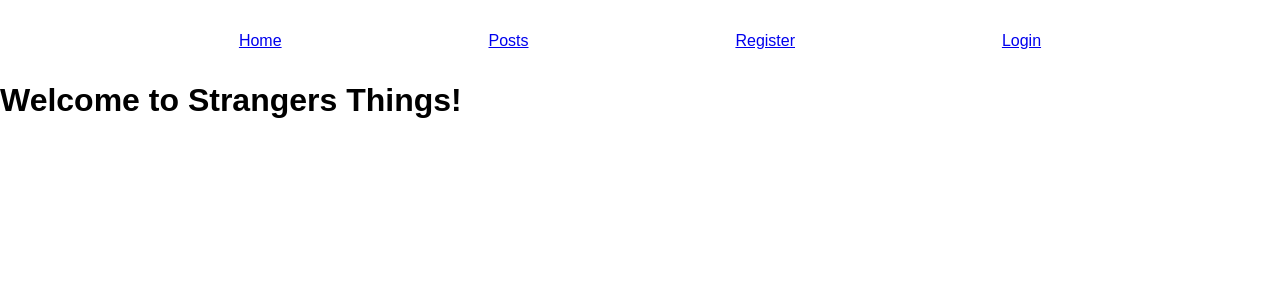
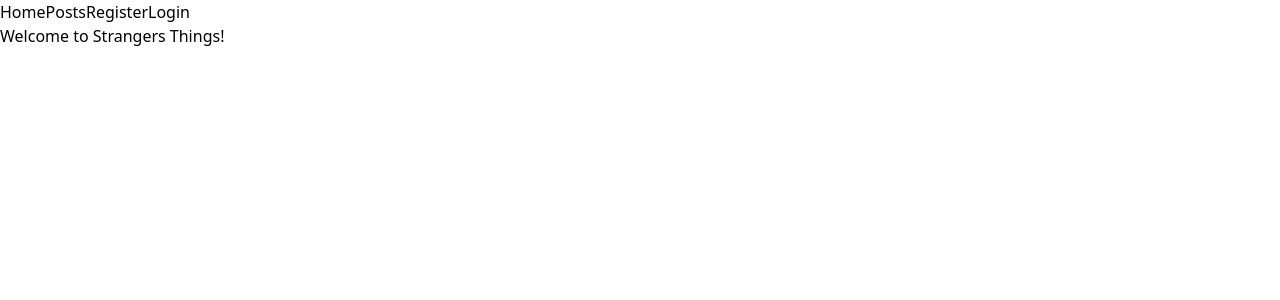
Before and after one commit to mccartneyj2009/Strangers_Things, a React (Create React App) app: page / in a window 1280 px wide. Shown: the top 300 px of the page. Built offline with nearby package versions, Linux system fonts and the light colour scheme; no server answers.

Commit message:
Downloading tailwindcss and the required dependencies. Started playing with styling.

```diff
--- /dev/null
+++ b/postcss.config.js
@@ -0,0 +1,6 @@
+module.exports = {
+  plugins: {
+    tailwindcss: {},
+    autoprefixer: {},
+  },
+}
--- a/public/style.css
+++ b/public/style.css
@@ -1,45 +1,519 @@
-* {
-  font-family: arial,sans-serif;
+/*
+! tailwindcss v3.0.18 | MIT License | https://tailwindcss.com
+*/
+
+/*
+1. Prevent padding and border from affecting element width. (https://github.com/mozdevs/cssremedy/issues/4)
+2. Allow adding a border to an element by just adding a border-width. (https://github.com/tailwindcss/tailwindcss/pull/116)
+*/
+
+*,
+::before,
+::after {
+  box-sizing: border-box;
+  /* 1 */
+  border-width: 0;
+  /* 2 */
+  border-style: solid;
+  /* 2 */
+  border-color: #e5e7eb;
+  /* 2 */
+}
+
+::before,
+::after {
+  --tw-content: '';
+}
+
+/*
+1. Use a consistent sensible line-height in all browsers.
+2. Prevent adjustments of font size after orientation changes in iOS.
+3. Use a more readable tab size.
+4. Use the user's configured `sans` font-family by default.
+*/
+
+html {
+  line-height: 1.5;
+  /* 1 */
+  -webkit-text-size-adjust: 100%;
+  /* 2 */
+  /* 3 */
+  tab-size: 4;
+  /* 3 */
+  font-family: ui-sans-serif, system-ui, -apple-system, BlinkMacSystemFont, "Segoe UI", Roboto, "Helvetica Neue", Arial, "Noto Sans", sans-serif, "Apple Color Emoji", "Segoe UI Emoji", "Segoe UI Symbol", "Noto Color Emoji";
+  /* 4 */
+}
+
+/*
+1. Remove the margin in all browsers.
+2. Inherit line-height from `html` so users can set them as a class directly on the `html` element.
+*/
+
+body {
+  margin: 0;
+  /* 1 */
+  line-height: inherit;
+  /* 2 */
+}
+
+/*
+1. Add the correct height in Firefox.
+2. Correct the inheritance of border color in Firefox. (https://bugzilla.mozilla.org/show_bug.cgi?id=190655)
+3. Ensure horizontal rules are visible by default.
+*/
+
+hr {
+  height: 0;
+  /* 1 */
+  color: inherit;
+  /* 2 */
+  border-top-width: 1px;
+  /* 3 */
+}
+
+/*
+Add the correct text decoration in Chrome, Edge, and Safari.
+*/
+
+abbr:where([title]) {
+  -webkit-text-decoration: underline dotted;
+          text-decoration: underline dotted;
+}
+
+/*
+Remove the default font size and weight for headings.
+*/
+
+h1,
+h2,
+h3,
+h4,
+h5,
+h6 {
+  font-size: inherit;
+  font-weight: inherit;
+}
+
+/*
+Reset links to optimize for opt-in styling instead of opt-out.
+*/
+
+a {
+  color: inherit;
+  text-decoration: inherit;
+}
+
+/*
+Add the correct font weight in Edge and Safari.
+*/
+
+b,
+strong {
+  font-weight: bolder;
+}
+
+/*
+1. Use the user's configured `mono` font family by default.
+2. Correct the odd `em` font sizing in all browsers.
+*/
+
+code,
+kbd,
+samp,
+pre {
+  font-family: ui-monospace, SFMono-Regular, Menlo, Monaco, Consolas, "Liberation Mono", "Courier New", monospace;
+  /* 1 */
+  font-size: 1em;
+  /* 2 */
+}
+
+/*
+Add the correct font size in all browsers.
+*/
+
+small {
+  font-size: 80%;
+}
+
+/*
+Prevent `sub` and `sup` elements from affecting the line height in all browsers.
+*/
+
+sub,
+sup {
+  font-size: 75%;
+  line-height: 0;
+  position: relative;
+  vertical-align: baseline;
+}
+
+sub {
+  bottom: -0.25em;
+}
+
+sup {
+  top: -0.5em;
+}
+
+/*
+1. Remove text indentation from table contents in Chrome and Safari. (https://bugs.chromium.org/p/chromium/issues/detail?id=999088, https://bugs.webkit.org/show_bug.cgi?id=201297)
+2. Correct table border color inheritance in all Chrome and Safari. (https://bugs.chromium.org/p/chromium/issues/detail?id=935729, https://bugs.webkit.org/show_bug.cgi?id=195016)
+3. Remove gaps between table borders by default.
+*/
+
+table {
+  text-indent: 0;
+  /* 1 */
+  border-color: inherit;
+  /* 2 */
+  border-collapse: collapse;
+  /* 3 */
+}
+
+/*
+1. Change the font styles in all browsers.
+2. Remove the margin in Firefox and Safari.
+3. Remove default padding in all browsers.
+*/
+
+button,
+input,
+optgroup,
+select,
+textarea {
+  font-family: inherit;
+  /* 1 */
+  font-size: 100%;
+  /* 1 */
+  line-height: inherit;
+  /* 1 */
+  color: inherit;
+  /* 1 */
+  margin: 0;
+  /* 2 */
+  padding: 0;
+  /* 3 */
+}
+
+/*
+Remove the inheritance of text transform in Edge and Firefox.
+*/
+
+button,
+select {
+  text-transform: none;
+}
+
+/*
+1. Correct the inability to style clickable types in iOS and Safari.
+2. Remove default button styles.
+*/
+
+button,
+[type='button'],
+[type='reset'],
+[type='submit'] {
+  -webkit-appearance: button;
+  /* 1 */
+  background-color: transparent;
+  /* 2 */
+  background-image: none;
+  /* 2 */
+}
+
+/*
+Use the modern Firefox focus style for all focusable elements.
+*/
+
+:-moz-focusring {
+  outline: auto;
+}
+
+/*
+Remove the additional `:invalid` styles in Firefox. (https://github.com/mozilla/gecko-dev/blob/2f9eacd9d3d995c937b4251a5557d95d494c9be1/layout/style/res/forms.css#L728-L737)
+*/
+
+:-moz-ui-invalid {
+  box-shadow: none;
+}
+
+/*
+Add the correct vertical alignment in Chrome and Firefox.
+*/
+
+progress {
+  vertical-align: baseline;
+}
+
+/*
+Correct the cursor style of increment and decrement buttons in Safari.
+*/
+
+::-webkit-inner-spin-button,
+::-webkit-outer-spin-button {
+  height: auto;
+}
+
+/*
+1. Correct the odd appearance in Chrome and Safari.
+2. Correct the outline style in Safari.
+*/
+
+[type='search'] {
+  -webkit-appearance: textfield;
+  /* 1 */
+  outline-offset: -2px;
+  /* 2 */
+}
+
+/*
+Remove the inner padding in Chrome and Safari on macOS.
+*/
+
+::-webkit-search-decoration {
+  -webkit-appearance: none;
+}
+
+/*
+1. Correct the inability to style clickable types in iOS and Safari.
+2. Change font properties to `inherit` in Safari.
+*/
+
+::-webkit-file-upload-button {
+  -webkit-appearance: button;
+  /* 1 */
+  font: inherit;
+  /* 2 */
+}
+
+/*
+Add the correct display in Chrome and Safari.
+*/
+
+summary {
+  display: list-item;
+}
+
+/*
+Removes the default spacing and border for appropriate elements.
+*/
+
+blockquote,
+dl,
+dd,
+h1,
+h2,
+h3,
+h4,
+h5,
+h6,
+hr,
+figure,
+p,
+pre {
   margin: 0;
 }
 
-body, body > div {
-  height: 100vh;
-  width: 100vw;
+fieldset {
+  margin: 0;
+  padding: 0;
 }
 
-#container {
-  height: 100%;
-  display: flex;
-  flex-direction: column;
+legend {
+  padding: 0;
 }
 
-#container > div {
-  display: flex;
+ol,
+ul,
+menu {
+  list-style: none;
+  margin: 0;
+  padding: 0;
 }
 
-#navbar {
-  padding: 2em;
-  justify-content: space-evenly;
+/*
+Prevent resizing textareas horizontally by default.
+*/
+
+textarea {
+  resize: vertical;
 }
 
-#main-section {
-  flex-grow: 1;
+/*
+1. Reset the default placeholder opacity in Firefox. (https://github.com/tailwindlabs/tailwindcss/issues/3300)
+2. Set the default placeholder color to the user's configured gray 400 color.
+*/
+
+input::-webkit-input-placeholder, textarea::-webkit-input-placeholder {
+  opacity: 1;
+  /* 1 */
+  color: #9ca3af;
+  /* 2 */
 }
 
-#main-section > div {
-  width: 100%;
-  display: flex;
-  align-items: center;
-  justify-content: center;
+input:-ms-input-placeholder, textarea:-ms-input-placeholder {
+  opacity: 1;
+  /* 1 */
+  color: #9ca3af;
+  /* 2 */
 }
 
-.red {
-  background-color: #B05F6D;
-  color: white;
+input::placeholder,
+textarea::placeholder {
+  opacity: 1;
+  /* 1 */
+  color: #9ca3af;
+  /* 2 */
 }
 
-.blue {
-  background-color: #275DB3;
-  color: white;
+/*
+Set the default cursor for buttons.
+*/
+
+button,
+[role="button"] {
+  cursor: pointer;
 }
+
+/*
+Make sure disabled buttons don't get the pointer cursor.
+*/
+
+:disabled {
+  cursor: default;
+}
+
+/*
+1. Make replaced elements `display: block` by default. (https://github.com/mozdevs/cssremedy/issues/14)
+2. Add `vertical-align: middle` to align replaced elements more sensibly by default. (https://github.com/jensimmons/cssremedy/issues/14#issuecomment-634934210)
+   This can trigger a poorly considered lint error in some tools but is included by design.
+*/
+
+img,
+svg,
+video,
+canvas,
+audio,
+iframe,
+embed,
+object {
+  display: block;
+  /* 1 */
+  vertical-align: middle;
+  /* 2 */
+}
+
+/*
+Constrain images and videos to the parent width and preserve their intrinsic aspect ratio. (https://github.com/mozdevs/cssremedy/issues/14)
+*/
+
+img,
+video {
+  max-width: 100%;
+  height: auto;
+}
+
+/*
+Ensure the default browser behavior of the `hidden` attribute.
+*/
+
+[hidden] {
+  display: none;
+}
+
+*, ::before, ::after {
+  --tw-translate-x: 0;
+  --tw-translate-y: 0;
+  --tw-rotate: 0;
+  --tw-skew-x: 0;
+  --tw-skew-y: 0;
+  --tw-scale-x: 1;
+  --tw-scale-y: 1;
+  --tw-pan-x:  ;
+  --tw-pan-y:  ;
+  --tw-pinch-zoom:  ;
+  --tw-scroll-snap-strictness: proximity;
+  --tw-ordinal:  ;
+  --tw-slashed-zero:  ;
+  --tw-numeric-figure:  ;
+  --tw-numeric-spacing:  ;
+  --tw-numeric-fraction:  ;
+  --tw-ring-inset:  ;
+  --tw-ring-offset-width: 0px;
+  --tw-ring-offset-color: #fff;
+  --tw-ring-color: rgb(59 130 246 / 0.5);
+  --tw-ring-offset-shadow: 0 0 #0000;
+  --tw-ring-shadow: 0 0 #0000;
+  --tw-shadow: 0 0 #0000;
+  --tw-shadow-colored: 0 0 #0000;
+  --tw-blur:  ;
+  --tw-brightness:  ;
+  --tw-contrast:  ;
+  --tw-grayscale:  ;
+  --tw-hue-rotate:  ;
+  --tw-invert:  ;
+  --tw-saturate:  ;
+  --tw-sepia:  ;
+  --tw-drop-shadow:  ;
+  --tw-backdrop-blur:  ;
+  --tw-backdrop-brightness:  ;
+  --tw-backdrop-contrast:  ;
+  --tw-backdrop-grayscale:  ;
+  --tw-backdrop-hue-rotate:  ;
+  --tw-backdrop-invert:  ;
+  --tw-backdrop-opacity:  ;
+  --tw-backdrop-saturate:  ;
+  --tw-backdrop-sepia:  ;
+}
+
+.container {
+  width: 100%;
+}
+
+@media (min-width: 640px) {
+  .container {
+    max-width: 640px;
+  }
+}
+
+@media (min-width: 768px) {
+  .container {
+    max-width: 768px;
+  }
+}
+
+@media (min-width: 1024px) {
+  .container {
+    max-width: 1024px;
+  }
+}
+
+@media (min-width: 1280px) {
+  .container {
+    max-width: 1280px;
+  }
+}
+
+@media (min-width: 1536px) {
+  .container {
+    max-width: 1536px;
+  }
+}
+
+.grid {
+  display: grid;
+}
+
+.grid-cols-4 {
+  grid-template-columns: repeat(4, minmax(0, 1fr));
+}
+
+.gap-4 {
+  gap: 1rem;
+}
+
+.shadow-lg {
+  --tw-shadow: 0 10px 15px -3px rgb(0 0 0 / 0.1), 0 4px 6px -4px rgb(0 0 0 / 0.1);
+  --tw-shadow-colored: 0 10px 15px -3px var(--tw-shadow-color), 0 4px 6px -4px var(--tw-shadow-color);
+  box-shadow: var(--tw-ring-offset-shadow, 0 0 #0000), var(--tw-ring-shadow, 0 0 #0000), var(--tw-shadow);
+}
--- a/src/App.js
+++ b/src/App.js
@@ -32,7 +32,7 @@ const App = (props) => {
                 <Link to="/login">Login</Link>
             </div>
 
-            <div id="main-section">
+            <div className="grid">
                 <Route exact path="/">
                     <Home />
                 </Route>
--- a/src/components/Posts.js
+++ b/src/components/Posts.js
@@ -3,9 +3,13 @@ import React from "react";
 const Posts = ({ posts }) => {
     // return <h1>Posts</h1>;
     return (
-        <div>
+        <div className="grid grid-cols-4 gap-4">
             {posts.map((index) => {
-                return <h1 key={index._id}>{index.title}</h1>;
+                return (
+                    <div className="shadow-lg">
+                        <h1 key={index._id}>{index.title}</h1>
+                    </div>
+                );
             })}
         </div>
     );
--- /dev/null
+++ b/src/style.css
@@ -0,0 +1,3 @@
+@tailwind base;
+@tailwind components;
+@tailwind utilities;
```
Also changed, not shown: package.json (+7 -1 lines), tailwind.config.js (added, +7 -0 lines), 1 other file (tests, documents, lock files or other folders).
